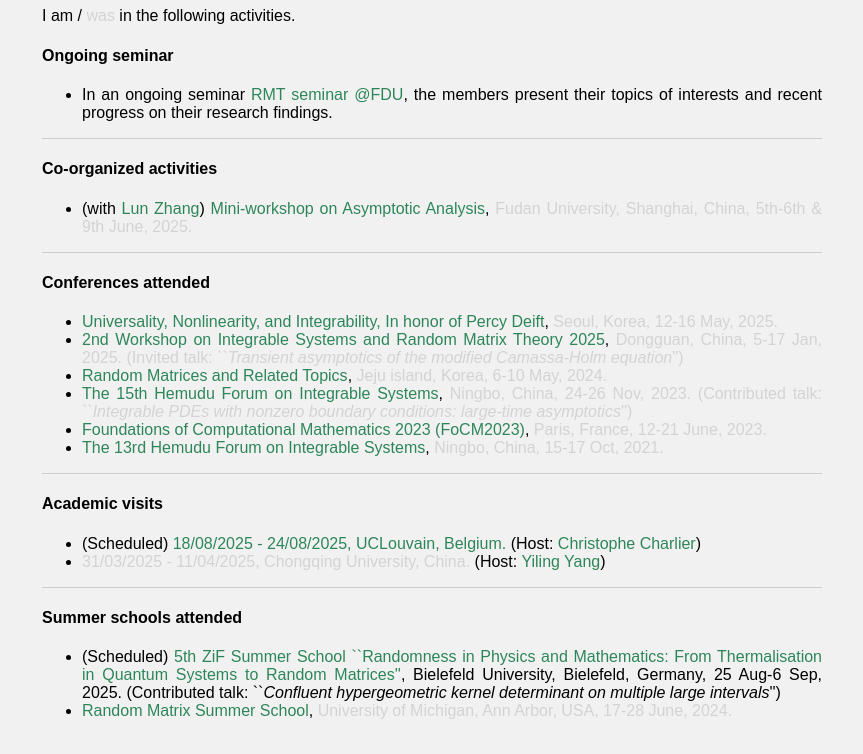
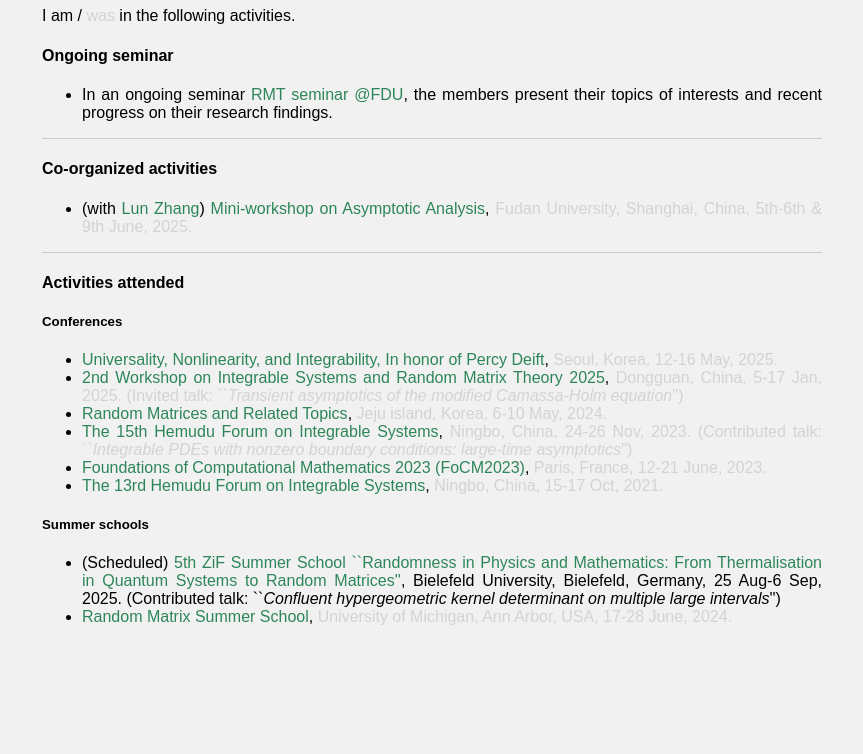
Before and after one commit to taiyangxu/taiyangxu.github.io, a plain HTML site: page events.html in a window 1280 px wide. Shown: the part 131-885 px from the top of the page, without its empty margins (208-1071 px from the left). After the commit the page ends 800 px from the top, so only its background shows below. Drawn offline with Linux system fonts and the light colour scheme.

Commit message:
update 19/07/2025

```diff
--- a/events.html
+++ b/events.html
@@ -48,7 +48,8 @@
                     <div style="border-bottom:1px solid #CCC"></div>
 
 
-                <h4> Conferences attended </h4>
+                <h4> Activities attended </h4>
+                <h5>Conferences</h5>
                     <ul>
                     <li><a href="https://sites.google.com/view/deift2025/home">Universality, Nonlinearity, and Integrability, In honor of Percy Deift</a>, <a class="grey">Seoul, Korea, 12-16 May, 2025.</a></li>
                     <li><a href="">2nd Workshop on Integrable Systems and Random Matrix Theory 2025</a>, <a class="grey">Dongguan, China, 5-17 Jan, 2025.
@@ -58,17 +59,9 @@
                     <li><a href="https://focm2023.pages.math.cnrs.fr">Foundations of Computational Mathematics 2023 (FoCM2023)</a>, <a class="grey">Paris, France, 12-21 June, 2023.</a></li>
                     <li><a href="http://math.nbu.edu.cn/info/1084/3673.htm">The 13rd Hemudu Forum on Integrable Systems</a>, <a class="grey">Ningbo, China, 15-17 Oct, 2021.</a></li>
                     </ul>
-                <div style="border-bottom:1px solid #CCC"></div>
-
-                <h4>Academic visits</h4>
-                    <ul>
-                        <li>(Scheduled) <a class="">18/08/2025 - 24/08/2025, UCLouvain, Belgium.</a> (Host: <a href="https://sites.google.com/view/cchar/home?authuser=0">Christophe Charlier</a>)
-                        <li><a class="grey">31/03/2025 - 11/04/2025, Chongqing University, China.</a> (Host: <a href="https://faculty.cqu.edu.cn/yangyiling/zh_CN/zhym/408498/list/index.htm">Yiling Yang</a>) </li>
-                    </ul>
-                <div style="border-bottom:1px solid #CCC"></div>
 
 
-                <h4> Summer schools attended </h4>
+                <h5> Summer schools</h5>
                     <ul>
                     <li>(Scheduled) <a href="https://indico.physik.uni-bielefeld.de/event/220/">5th ZiF Summer School ``Randomness in Physics and Mathematics: From Thermalisation in Quantum Systems to Random Matrices''</a>, Bielefeld University, Bielefeld, Germany, 25 Aug-6 Sep, 2025. (Contributed talk: ``<em>Confluent hypergeometric kernel determinant on multiple large intervals</em>'') </li>
                     <li><a href="https://sites.google.com/umich.edu/rmtschool/">Random Matrix Summer School</a>, <a class="grey">University of Michigan, Ann Arbor, USA, 17-28 June, 2024.</a></li>
```
Also changed, not shown: index.html (+2 -2 lines), 5 other files.
